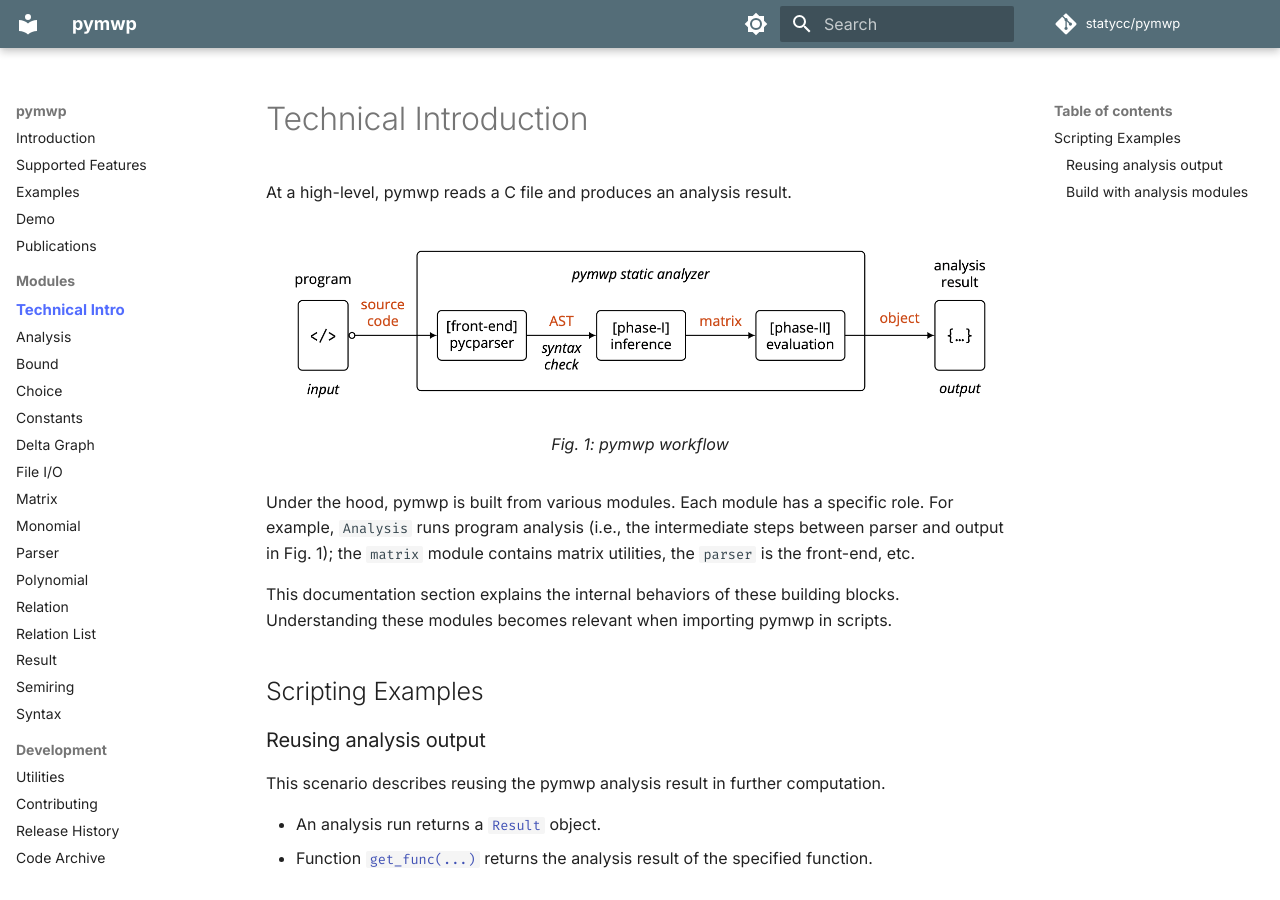
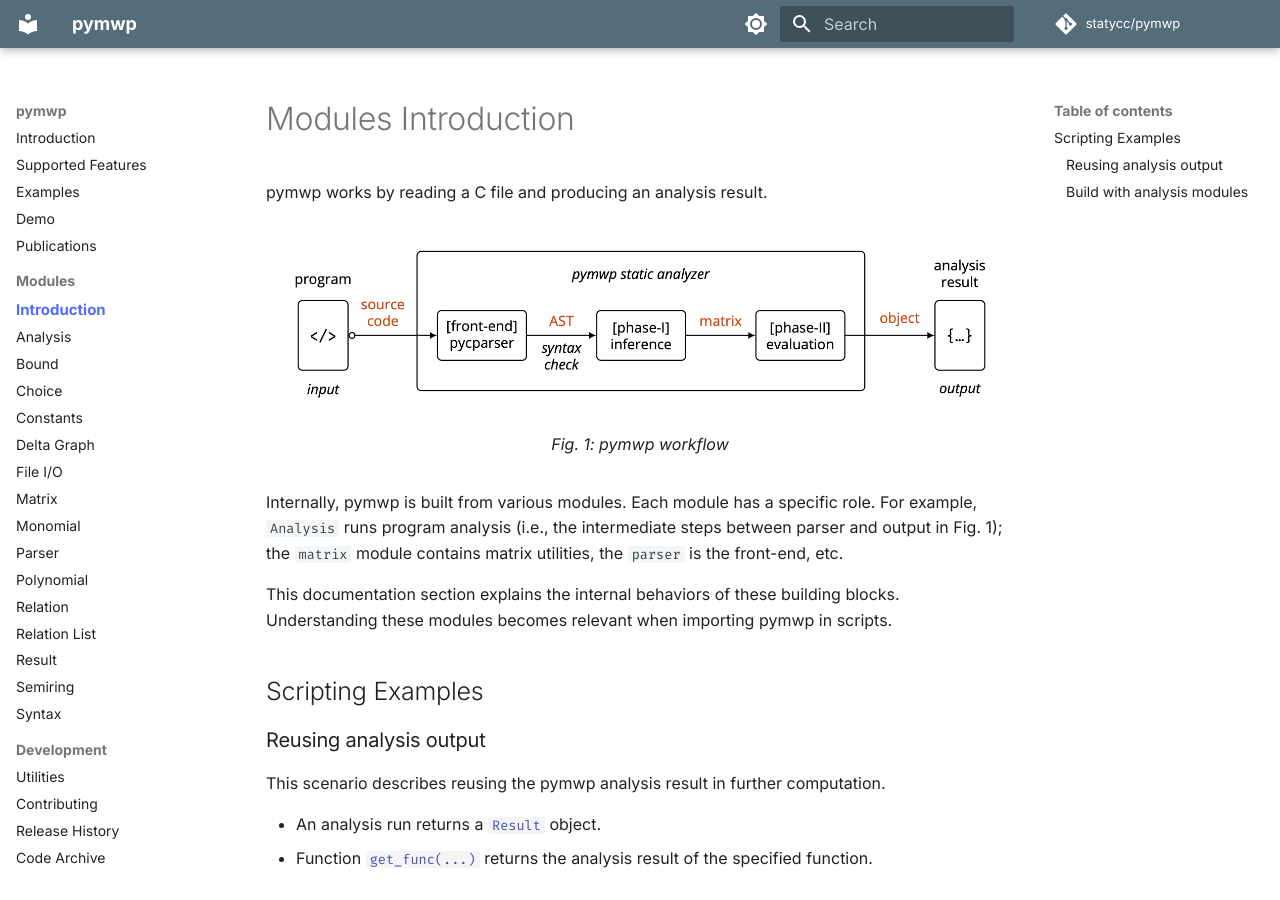
Before and after one commit to statycc/pymwp, an MkDocs documentation site: the page built from docs/modules.md, in a window 1280 px wide and 900 px high. Built offline with MkDocs 1.6.1 and Material for MkDocs 9.7.7, drawn with Linux system fonts in a browser that asks for light colours; nearby versions of some CDN libraries; comment, search, counter and statistics services are not loaded.

Commit message:
docs edits

```diff
--- a/docs/modules.md
+++ b/docs/modules.md
@@ -1,13 +1,13 @@
-# Technical Introduction
+# Modules Introduction
 
-At a high-level, pymwp reads a C file and produces an analysis result.
+pymwp works by reading a C file and producing an analysis result.
 
 ![pymwp workflow](assets/workflow.png){ width="700" }
 /// caption
 Fig. 1: pymwp workflow
 ///
 
-Under the hood, pymwp is built from various modules.
+Internally, pymwp is built from various modules.
 Each module has a specific role.
 For example, `Analysis` runs program analysis (i.e., the intermediate steps between parser and output in Fig. 1);
 the `matrix` module contains matrix utilities, the `parser` is the front-end, etc.
--- a/mkdocs.yml
+++ b/mkdocs.yml
@@ -14,7 +14,7 @@
 - Demo: demo.md
 - Publications: publications.md
 - Modules:
-  - Technical Intro: modules.md
+  - Introduction: modules.md
   - Analysis: analysis.md
   - Bound: bound.md
   - Choice: choice.md
```
Also changed, not shown: README.md (+1 -6 lines), docs/publications.md (+2 -2 lines).
